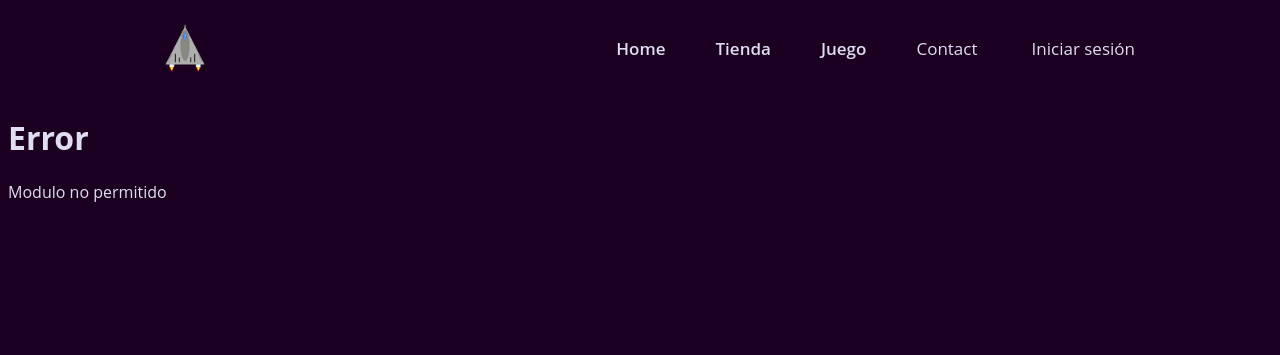
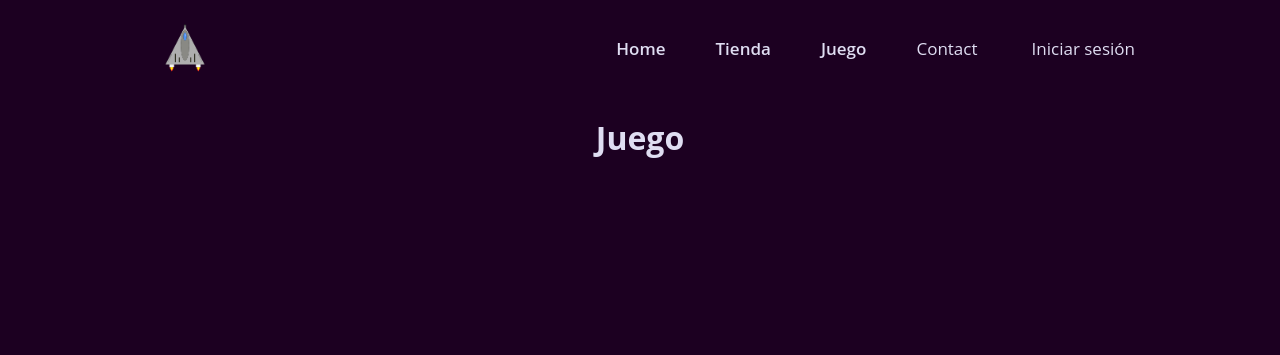
Before and after one commit to flesnuk/spaceshipx, a PHP site: page /index.php?module=game in a window 1280 px wide. Shown: the top 355 px of the page. Run offline with PHP 8.4, Linux system fonts and the light colour scheme.

Commit message:
init modules

```diff
--- a/index.php
+++ b/index.php
@@ -30,7 +30,10 @@ if (isset($_REQUEST['module']) ){
 
   switch ($modulo) {
     case "shop":
-      $central='./modules/shx_shop/phtml/shop.phtml';
+      require_once("./modules/shx_shop/shop.php");
+      break;
+    case "game":
+      require_once("./modules/shx_game/game.php");
       break;
     default:
       $data["error"]="Modulo no permitido";
--- a/modules/shx_game/game.php
+++ b/modules/shx_game/game.php
@@ -0,0 +1,5 @@
+<?php
+
+$central='./modules/shx_game/phtml/game.phtml';
+
+?>
--- /dev/null
+++ b/modules/shx_game/phtml/game.phtml
@@ -0,0 +1,3 @@
+<div class="container">
+    <h1>Juego</h1>
+</div>
--- a/modules/shx_shop/phtml/shop.phtml
+++ b/modules/shx_shop/phtml/shop.phtml
@@ -1 +1,3 @@
-<h1> YEEEEEE</h1>
+<div class="container">
+    <h1>Tienda</h1>
+</div>
--- a/modules/shx_shop/shop.php
+++ b/modules/shx_shop/shop.php
@@ -1,5 +1,5 @@
 <?php
 
-echo("Bienvenido a la tienda");
+$central='./modules/shx_shop/phtml/shop.phtml';
 
 ?>
--- a/phtml/header.phtml
+++ b/phtml/header.phtml
@@ -28,7 +28,7 @@
 				<li class="navSection primary">
 					<a class="rootLink" href="index.php">Home</a>
 					<a class="rootLink" href="?module=shop">Tienda</a>
-					<a class="rootLink" href="">Juego</a>
+					<a class="rootLink" href="?module=game">Juego</a>
 
 				</li>
 				<li class="navSection secondary">
```
